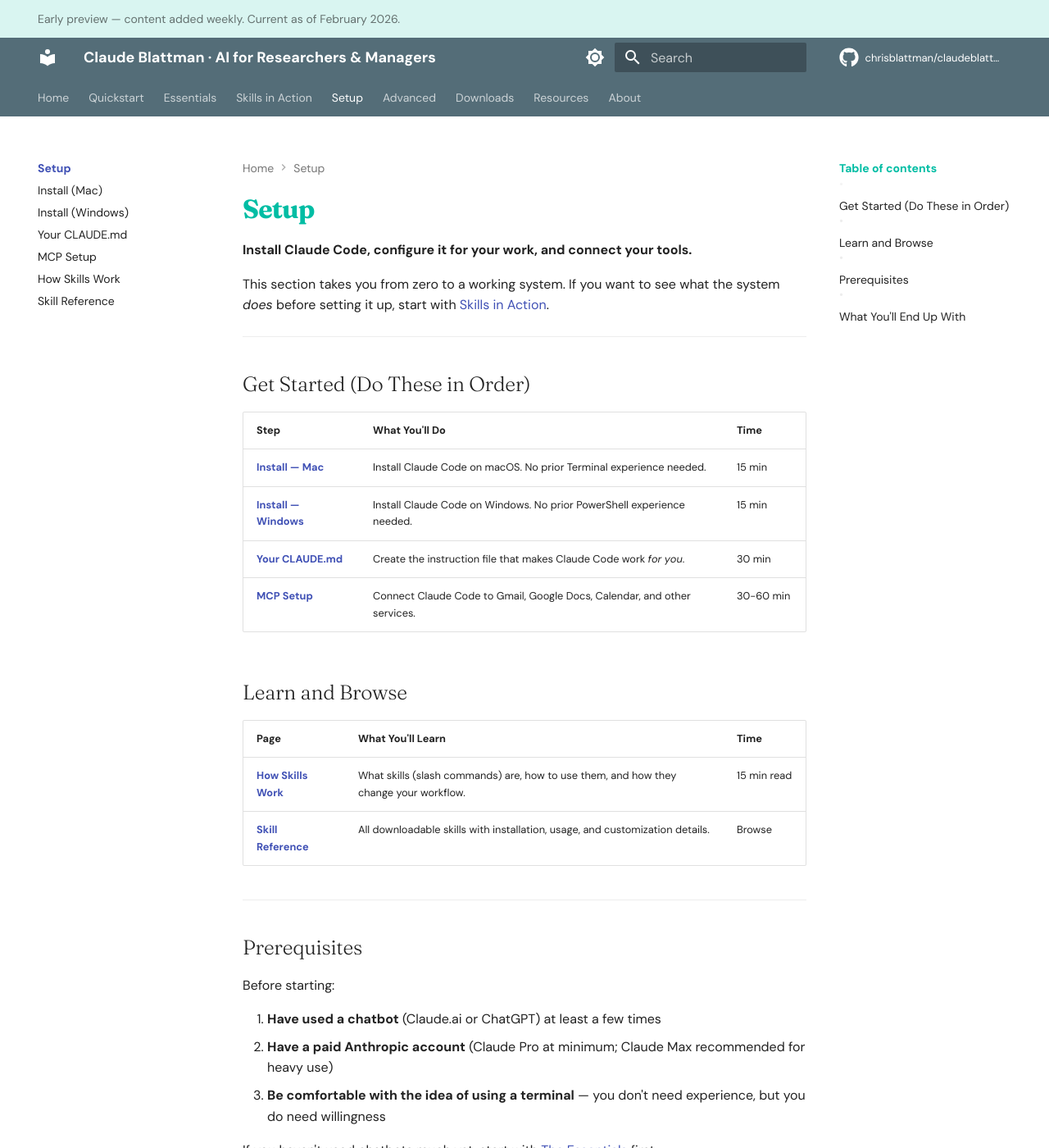
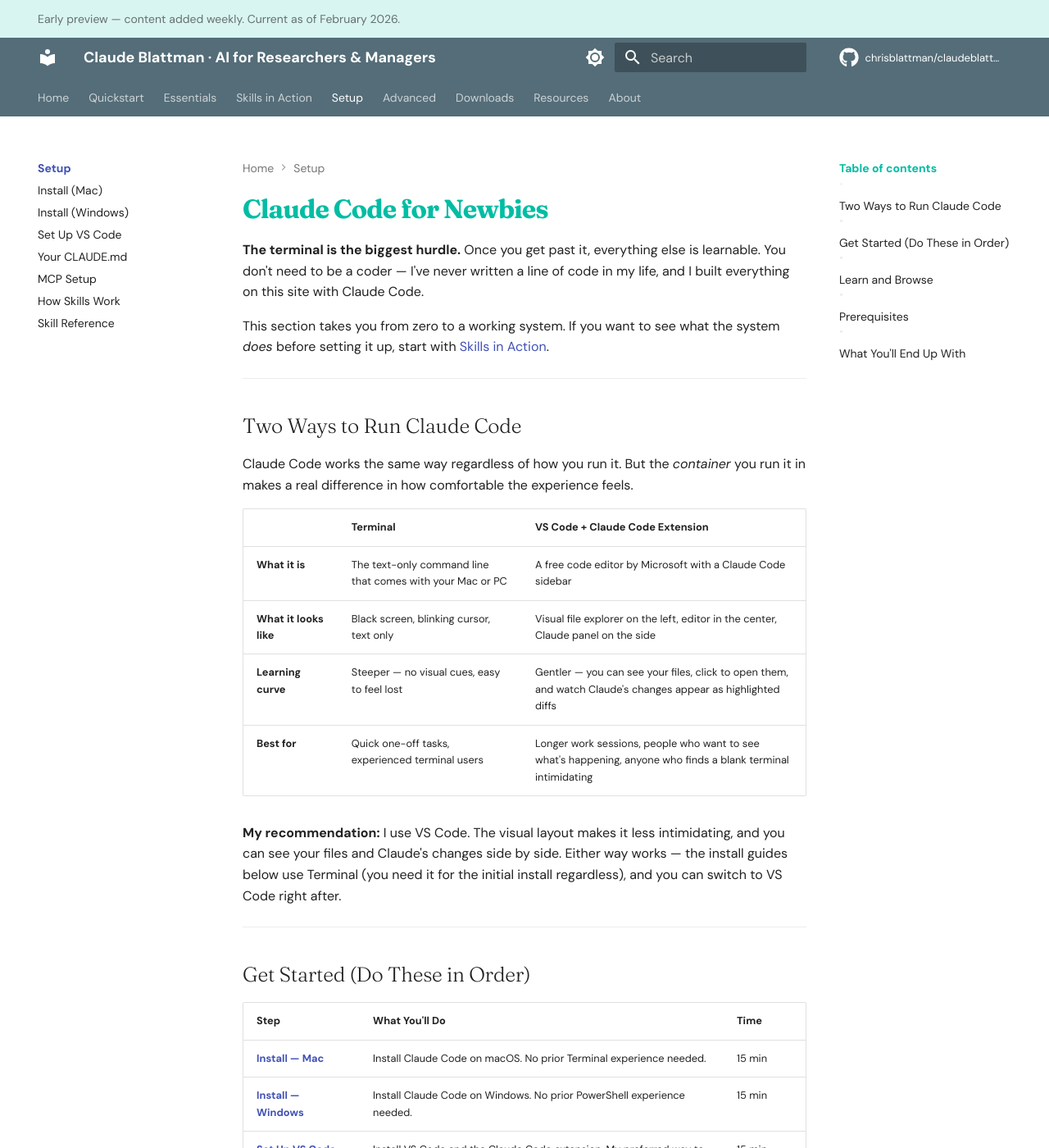
Before and after one commit to XiongfeiLi6/claudeblattman, an MkDocs documentation site: the page built from docs/setup/index.md, in a window 1280 px wide and 1400 px high. Shown: the whole window at 82% size. Built offline with MkDocs 1.6.1 and Material for MkDocs 9.7.7, drawn with Linux system fonts in a browser that asks for light colours; comment, search, counter and statistics services are not loaded; some of the changed text lies outside the part shown.

Commit message:
Add VS Code setup page and revamp Setup section for newbies
Retitle setup index to "Claude Code for Newbies" with Terminal vs VS Code
comparison table. New vscode-setup.md with 6-step walkthrough using real
screenshots. Add nav entry and images directory.

Co-Authored-By: Claude Opus 4.6 <noreply@anthropic.com>

```diff
--- a/docs/setup/index.md
+++ b/docs/setup/index.md
@@ -1,8 +1,23 @@
-# Setup
+# Claude Code for Newbies
 
-**Install Claude Code, configure it for your work, and connect your tools.**
+**The terminal is the biggest hurdle.** Once you get past it, everything else is learnable. You don't need to be a coder — I've never written a line of code in my life, and I built everything on this site with Claude Code.
 
 This section takes you from zero to a working system. If you want to see what the system *does* before setting it up, start with [Skills in Action](../workflows/index.md).
+
+---
+
+## Two Ways to Run Claude Code
+
+Claude Code works the same way regardless of how you run it. But the *container* you run it in makes a real difference in how comfortable the experience feels.
+
+| | **Terminal** | **VS Code + Claude Code Extension** |
+|---|---|---|
+| **What it is** | The text-only command line that comes with your Mac or PC | A free code editor by Microsoft with a Claude Code sidebar |
+| **What it looks like** | Black screen, blinking cursor, text only | Visual file explorer on the left, editor in the center, Claude panel on the side |
+| **Learning curve** | Steeper — no visual cues, easy to feel lost | Gentler — you can see your files, click to open them, and watch Claude's changes appear as highlighted diffs |
+| **Best for** | Quick one-off tasks, experienced terminal users | Longer work sessions, people who want to see what's happening, anyone who finds a blank terminal intimidating |
+
+**My recommendation:** I use VS Code. The visual layout makes it less intimidating, and you can see your files and Claude's changes side by side. Either way works — the install guides below use Terminal (you need it for the initial install regardless), and you can switch to VS Code right after.
 
 ---
 
@@ -12,6 +27,7 @@ This section takes you from zero to a working system. If you want to see what th
 |------|---------------|------|
 | **[Install — Mac](../toolkit/install-mac.md)** | Install Claude Code on macOS. No prior Terminal experience needed. | 15 min |
 | **[Install — Windows](../toolkit/install-windows.md)** | Install Claude Code on Windows. No prior PowerShell experience needed. | 15 min |
+| **[Set Up VS Code](vscode-setup.md)** | Install VS Code and the Claude Code extension. My preferred way to work. | 15 min |
 | **[Your CLAUDE.md](../toolkit/claude-md.md)** | Create the instruction file that makes Claude Code work *for you*. | 30 min |
 | **[MCP Setup](../toolkit/mcp-setup.md)** | Connect Claude Code to Gmail, Google Docs, Calendar, and other services. | 30-60 min |
 
@@ -41,6 +57,7 @@ If you haven't used chatbots much yet, start with [The Essentials](../essentials
 After working through this section:
 
 - **Claude Code installed and authenticated** on your computer
+- **VS Code configured** with the Claude Code extension (optional but recommended)
 - **A CLAUDE.md file** that tells Claude about your role, projects, and preferences
 - **MCP integrations** connecting Claude to your email, calendar, and documents
 - **A library of skills** (slash commands) that automate recurring tasks
--- a/mkdocs.yml
+++ b/mkdocs.yml
@@ -73,6 +73,7 @@ nav:
     - setup/index.md
     - Install (Mac): toolkit/install-mac.md
     - Install (Windows): toolkit/install-windows.md
+    - Set Up VS Code: setup/vscode-setup.md
     - Your CLAUDE.md: toolkit/claude-md.md
     - MCP Setup: toolkit/mcp-setup.md
     - How Skills Work: toolkit/skills-guide.md
```
Also changed, not shown: docs/setup/vscode-setup.md (added, +161 -0 lines), 1 other file.
